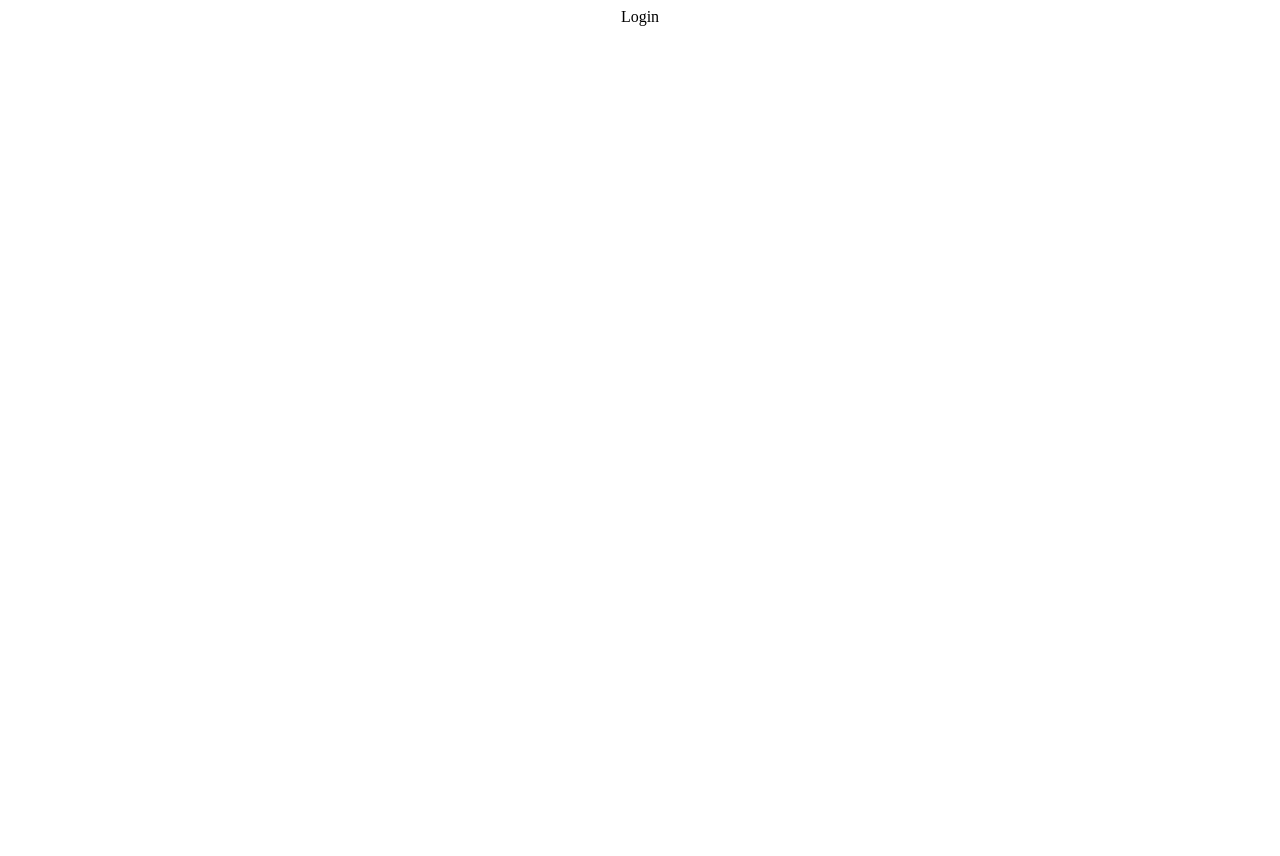
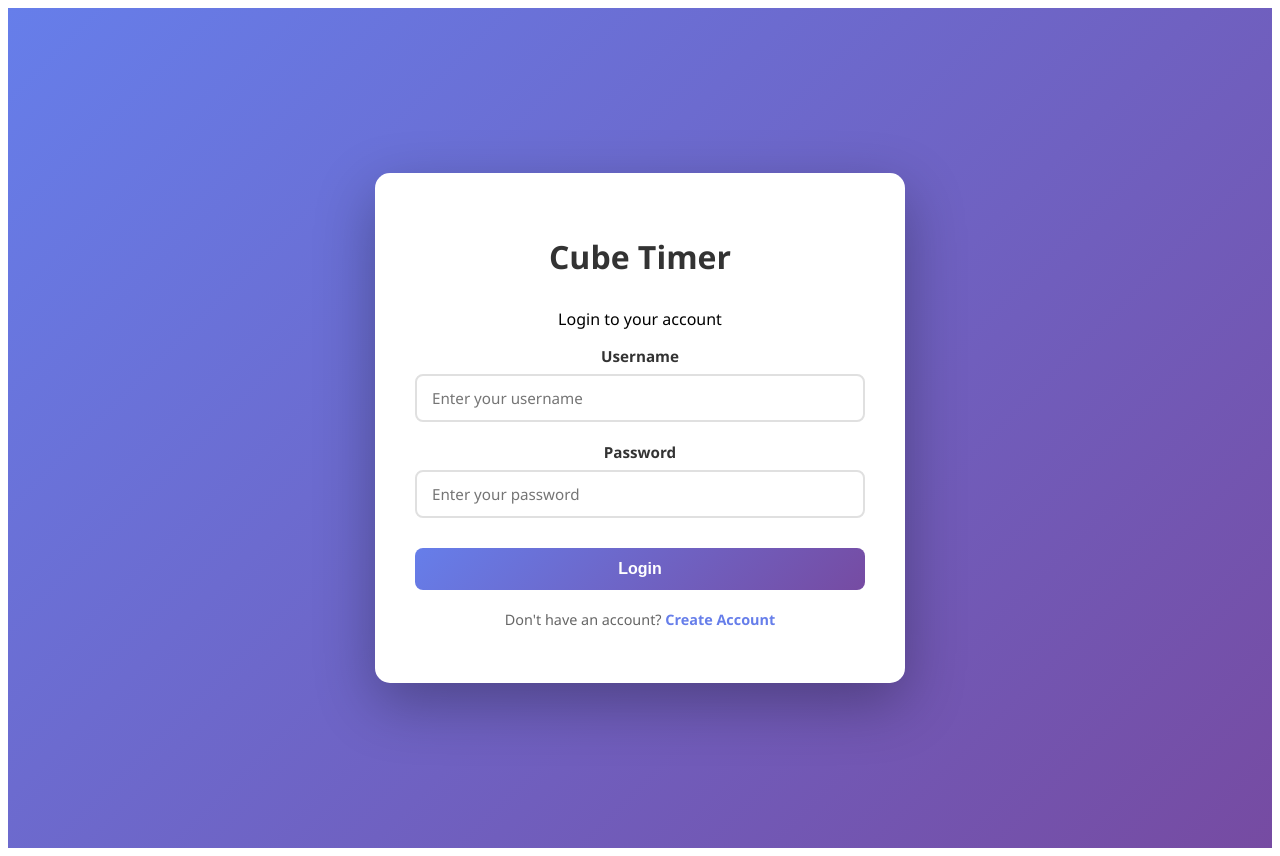
Before and after one commit to jzrll/CubeTimer, a React (Create React App) app in the folder frontend/: page / in a window 1280 px wide. Before the commit the page ends 800 px from the top, so only its background shows below. Built offline with nearby package versions, Linux system fonts and the light colour scheme.

Commit message:
working login

```diff
--- a/frontend/src/pages/Login.jsx
+++ b/frontend/src/pages/Login.jsx
@@ -1,9 +1,92 @@
+import { useState } from 'react';
+import { useNavigate } from 'react-router';
+import axios from 'axios';
+import '../styles/CreateAccount.css';
+
 const Login = () => {
+  const [username, setUsername] = useState('');
+  const [password, setPassword] = useState('');
+  const [error, setError] = useState('');
+  const [loading, setLoading] = useState(false);
+  const navigate = useNavigate();
+
+  const handleSubmit = async (e) => {
+    e.preventDefault();
+    setError('');
+
+    // Validation
+    if (!username || !password) {
+      setError('Please enter username and password');
+      return;
+    }
+
+    setLoading(true);
+
+    try {
+      const response = await axios.post('http://127.0.0.1:5000/users/login', {
+        username,
+        password,
+      });
+
+      if (response.data && response.data.id) {
+        // Store user data in localStorage
+        localStorage.setItem('user', JSON.stringify(response.data));
+        navigate('/timer');
+      } else {
+        setError('Login failed');
+      }
+    } catch (err) {
+      const errorMsg = err.response?.data?.error || err.message || 'Invalid username or password';
+      setError(errorMsg);
+      console.error('Login error:', err);
+    } finally {
+      setLoading(false);
+    }
+  };
+
   return (
-    <div>
-        Login
+    <div className="auth-container">
+      <div className="auth-card">
+        <h1>Cube Timer</h1>
+        <p className="auth-subtitle">Login to your account</p>
+        <form onSubmit={handleSubmit}>
+          <div className="form-group">
+            <label htmlFor="username">Username</label>
+            <input
+              id="username"
+              type="text"
+              placeholder="Enter your username"
+              value={username}
+              onChange={(e) => setUsername(e.target.value)}
+              disabled={loading}
+            />
+          </div>
+
+          <div className="form-group">
+            <label htmlFor="password">Password</label>
+            <input
+              id="password"
+              type="password"
+              placeholder="Enter your password"
+              value={password}
+              onChange={(e) => setPassword(e.target.value)}
+              disabled={loading}
+            />
+          </div>
+
+          {error && <div className="error-message">{error}</div>}
+
+          <button type="submit" disabled={loading} className="btn-primary">
+            {loading ? 'Logging in...' : 'Login'}
+          </button>
+        </form>
+
+        <p className="auth-link">
+          Don't have an account? <a href="/create">Create Account</a>
+        </p>
+      </div>
     </div>
-  )
-}
+  );
+};
 
-export default Login
+export default Login;
```
Also changed, not shown: 1 other file (tests, documents, lock files or other folders).
